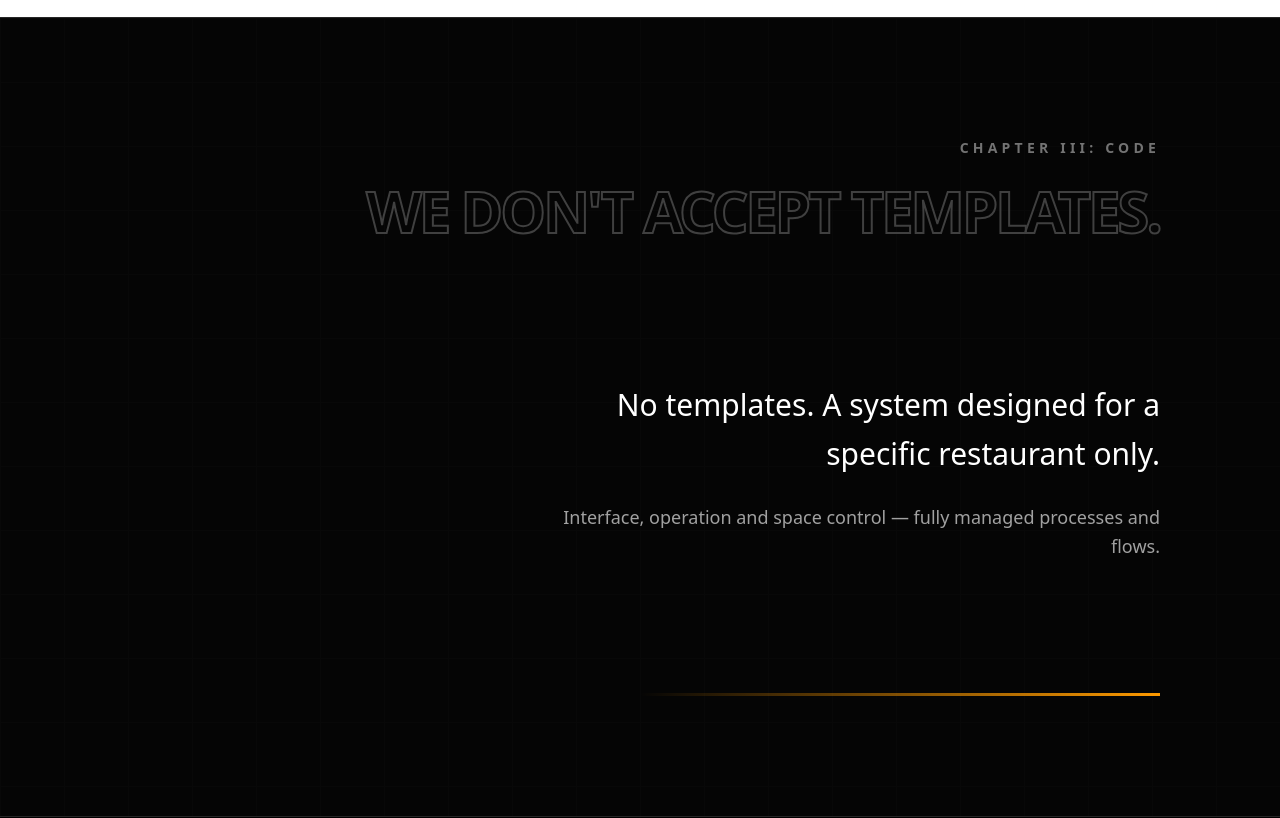
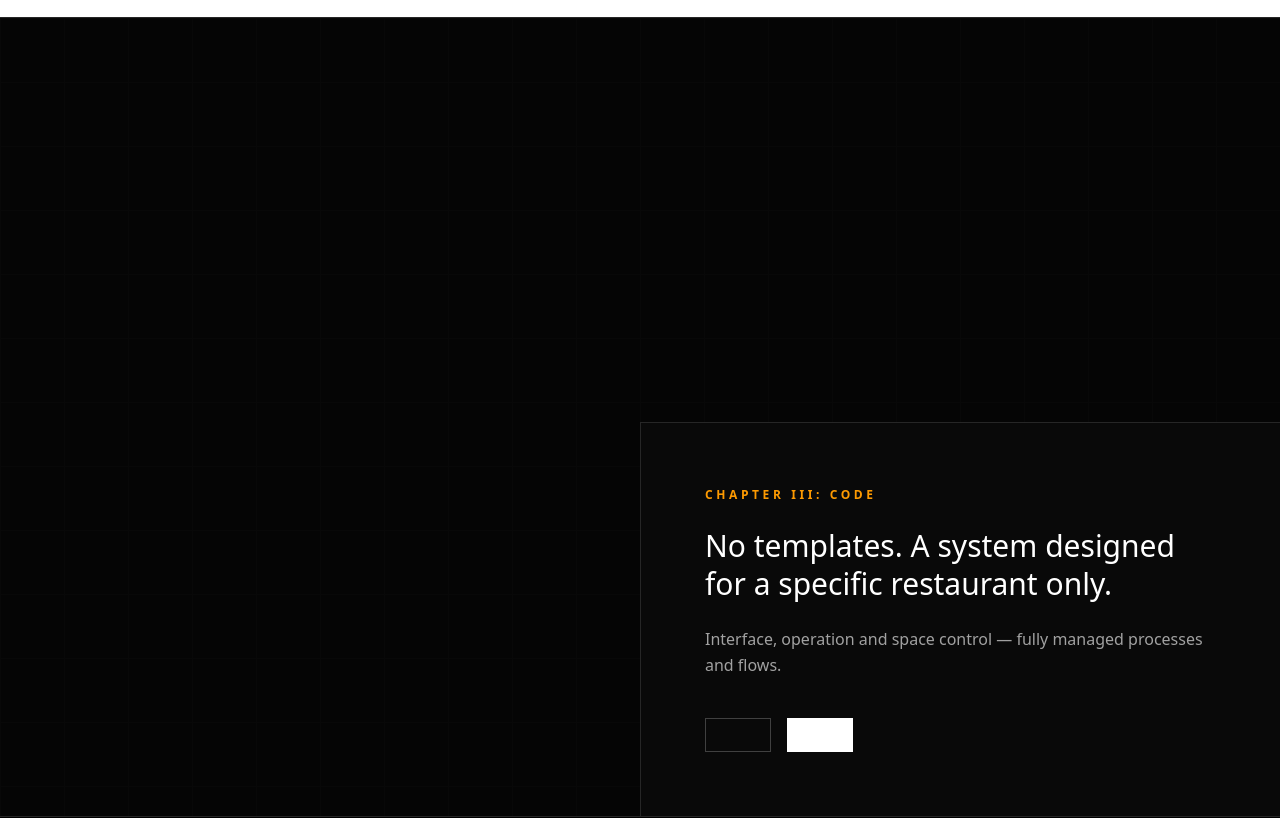
Before and after one commit to theasylumagency/atelier, a Next.js app: page /en in a window 1280 px wide. Shown: the part 2860-3678 px from the top of the page. Built offline with nearby package versions, Linux system fonts and the light colour scheme; a web font is replaced by a local one.

Commit message:
Brief description of your changes

```diff
--- a/src/components/Transition.tsx
+++ b/src/components/Transition.tsx
@@ -1,46 +1,61 @@
 'use client';
 export default function Transition({ dict }: { dict: any }) {
     return (
-        <section className="relative flex min-h-[100vh] w-full flex-col justify-between overflow-hidden border-y border-neutral-800 bg-[#050505] p-6 md:min-h-[100vh] max-sm:pt-28 md:p-28 lg:p-30">
+        <section className="relative flex min-h-[100vh] w-full items-center justify-center overflow-hidden border-y border-neutral-800 bg-[#050505]">
 
-            {/* ფონის ბადე (აბსოლუტური სიღრმისთვის) */}
+            {/* ფონის ბადე */}
             <div className="absolute inset-0 z-0 bg-[linear-gradient(to_right,#111_1px,transparent_1px),linear-gradient(to_bottom,#111_1px,transparent_1px)] bg-[size:4rem_4rem] opacity-30"></div>
 
-            {/* ზედა მარჯვენა კუთხე: სათაური და ჰედლაინი */}
-            <div className="relative z-10 flex w-full flex-col items-end text-right font-[default-font-family]!">
-
-                <span className="mb-4 font-mono text-xs font-bold uppercase tracking-[0.3em] text-neutral-500 md:text-sm font-sans">
-                    {dict.transition.chapter}
+            {/* გიგანტური ასიმეტრიული ტიპოგრაფია (The Anti-Template) */}
+            <div className="pointer-events-none absolute flex w-full flex-col justify-center px-4 md:px-12">
+                <h2 className="flex flex-col font-bold uppercase tracking-tighter mix-blend-lighten">
+                    <span
+                        className="text-[14vw] leading-[0.85] text-transparent font-sans!"
+                        style={{ WebkitTextStroke: '2px #222' }}
+                    >
+                        {dict.transition.title_1}
                     </span>
-                <h2
-                    className="text-[7vw] font-bold uppercase leading-none tracking-tighter text-transparent sm:text-[6vw] md:text-[4.5vw] font-sans!"
-                    style={{ WebkitTextStroke: '2px #404040' }}
+                    <span className="pl-[8vw] text-[12vw] leading-[0.85] text-white opacity-95 font-sans!">
+                        {dict.transition.title_2}
+                    </span>
+                    <span
+                        className="text-right text-[12vw] leading-[0.85] text-transparent font-sans!"
+                        style={{ WebkitTextStroke: '2px #333' }}
                     >
-                    {dict.transition.title}
+                        {dict.transition.title_3}
+                    </span>
                 </h2>
             </div>
 
-            {/* Right Bottom/Center */}
-            <div className="relative z-10 mt-auto mb-auto flex w-full flex-1 flex-col items-end justify-center text-right">
-                <div className="max-w-2xl pl-12">
-                    <p className="mb-6 text-xl font-medium font-sans leading-relaxed text-white md:text-2xl lg:text-3xl">
+            {/* მკაცრი არქიტექტურული მართვის ყუთი (The Control Box) */}
+            <div className="absolute bottom-0 right-0 z-20 w-full border-l border-t border-neutral-800 bg-[#0a0a0a]/95 p-8 backdrop-blur-xl md:w-3/4 md:p-12 lg:w-1/2 lg:p-16">
+                <span className="mb-6 block font-mono text-xs font-bold uppercase tracking-[0.3em] text-amber-500 font-sans!" >
+                    {dict.transition.chapter}
+                </span>
+                <p className="mb-6 text-xl font-medium leading-tight text-white md:text-3xl font-sans!">
                     {dict.transition.desc1}
                 </p>
-                    <p className="text-sm leading-relaxed font-sans text-neutral-400 md:text-base lg:text-lg">
+                <p className="mb-10 text-sm leading-relaxed text-neutral-400 md:text-base font-sans!">
                     {dict.transition.desc2}
                 </p>
+
+                {/* ტექნიკური დირექტივები */}
+                <div className="flex flex-col gap-4 sm:flex-row">
+                    <a
+                        href="/ka/panel"
+                        className="flex items-center justify-center border border-neutral-700 bg-transparent px-8 py-4 font-mono text-[10px] font-bold uppercase tracking-widest text-neutral-400 transition-colors hover:border-white hover:text-white"
+                    >
+                        {dict.transition.cta1}
+                    </a>
+                    <a
+                        href="/ka/floor-sync"
+                        className="flex items-center justify-center border border-white bg-white px-8 py-4 font-mono text-[10px] font-bold uppercase tracking-widest text-black transition-transform active:scale-95 hover:bg-neutral-200"
+                    >
+                        {dict.transition.cta2}
+                    </a>
                 </div>
             </div>
 
-            {/* ქვედა მარჯვენა ნაწილი: სტაფილოსფერი ჰორიზონტალური ზოლი */}
-            <div className="relative z-10 flex w-full justify-end">
-                {/* ხაზი, რომელიც ნელ-ნელა ქრება მარცხნივ, რათა სივრცეს შეერწყას */}
-                <div className="h-[3px] w-2/3 max-w-2xl bg-gradient-to-l from-amber-500 to-transparent md:w-1/2"></div>
-            </div>
-
-
-
-
-        </section >
+        </section>
     );
 }
--- a/src/dictionaries/ka.json
+++ b/src/dictionaries/ka.json
@@ -46,9 +46,13 @@
     },
     "transition": {
         "chapter": "თავი III: კოდექსი",
-        "title": "ჩვენ არ ვაღიარებთ შაბლონებს.",
+        "title_1": "ჩვენ არ",
+        "title_2": "ვაღიარებთ",
+        "title_3": "შაბლონებს",
         "desc1": "არანაირი შაბლონები. მხოლოდ კონკრეტული რესტორნისთვის შექმნილი სისტემა.",
-        "desc2": "ინტერფეისი, ოპერაცია და სივრცის კონტროლი — სრულად მართული პროცესები და ნაკადები."
+        "desc2": "ინტერფეისი, ოპერაცია და სივრცის კონტროლი — სრულად მართული პროცესები და ნაკადები.",
+        "cta1": "მართვის პანელი",
+        "cta2": "სინქრონიზაცია ↗"
     },
     "process": {
         "chapter": "თავი III: პროცესი",
```
Lines whose indentation alone changed are shown as unchanged.
